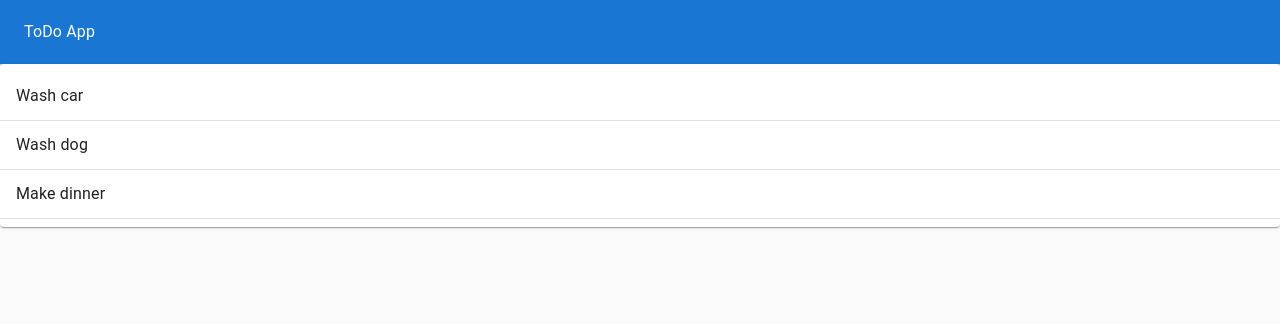
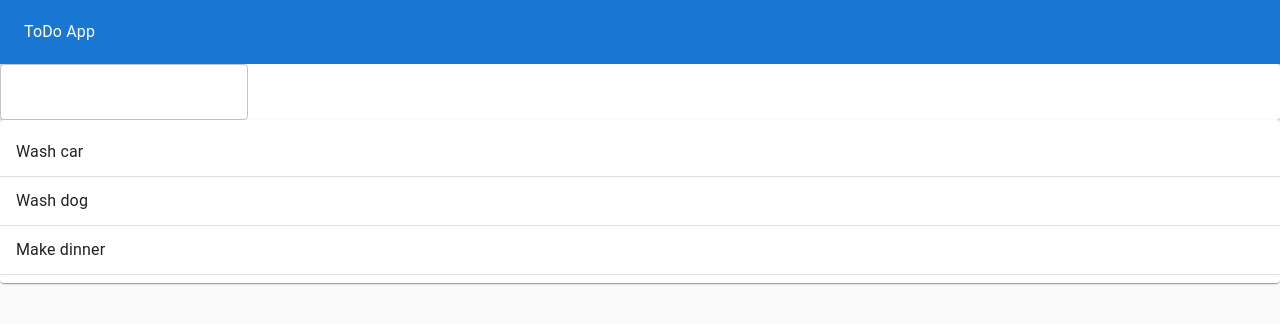
Before and after one commit to ElenaCherpakova/ToDo-App, a React (Create React App) app: page / in a window 1280 px wide. Shown: the top 324 px of the page. Built offline with nearby package versions, Linux system fonts and the light colour scheme.

Commit message:
handle a new todo task submittion

```diff
--- a/src/ToDoApp.js
+++ b/src/ToDoApp.js
@@ -1,7 +1,7 @@
 import React, { useState } from 'react';
 import { Typography, Paper, AppBar, Toolbar, Grid } from '@mui/material';
 import TodoList from './TodoList';
-
+import TodoForm from "./TodoForm";
 const ToDoApp = () => {
   const initialTodos = [
     {
@@ -21,6 +21,9 @@
     },
   ];
   const [todos, setTodos] = useState(initialTodos);
+  const addTodo = (newTodoText) => {
+    setTodos([...todos, { id: 4, task: newTodoText, completed: false }]);
+  };
   return (
     <Paper
       style={{
@@ -35,6 +38,7 @@
           <Typography color='inherit'>ToDo App</Typography>
         </Toolbar>
       </AppBar>
+      <TodoForm addTodo={addTodo} />
       <TodoList todos={todos} />
     </Paper>
   );
--- /dev/null
+++ b/src/TodoForm.js
@@ -0,0 +1,22 @@
+import React from 'react';
+import { Paper, TextField } from '@mui/material';
+import useInputState from './hooks/useInputState';
+
+const TodoForm = ({ addTodo }) => {
+  const [value, handleChange, reset] = useInputState('');
+
+  const handleNewTodoSubmit = (e) => {
+    e.preventDefault();
+    addTodo(value);
+    reset();
+  };
+
+  return (
+    <Paper>
+      <form onSubmit={handleNewTodoSubmit}>
+        <TextField value={value} onChange={handleChange} />
+      </form>
+    </Paper>
+  );
+};
+export default TodoForm;
--- /dev/null
+++ b/src/hooks/useInputState.js
@@ -0,0 +1,13 @@
+import { useState } from 'react';
+
+// eslint-disable-next-line import/no-anonymous-default-export
+export default initialVal => {
+  const [value, setValue] = useState(initialVal);
+  const handleChange = (e) => {
+    setValue(e.target.value);
+  };
+  const reset = () => {
+    setValue('');
+  };
+  return [value, handleChange, reset];
+};
```
